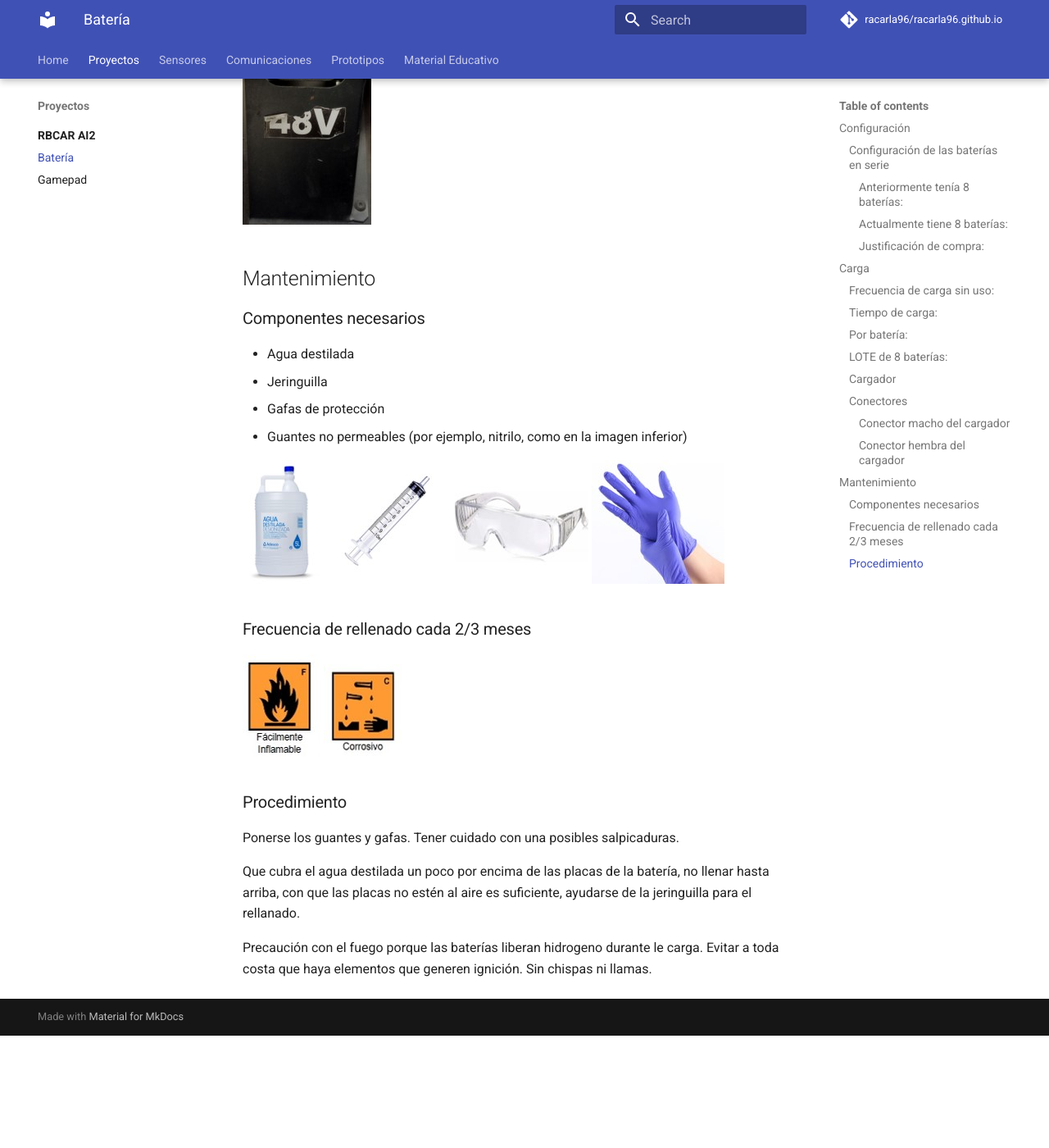
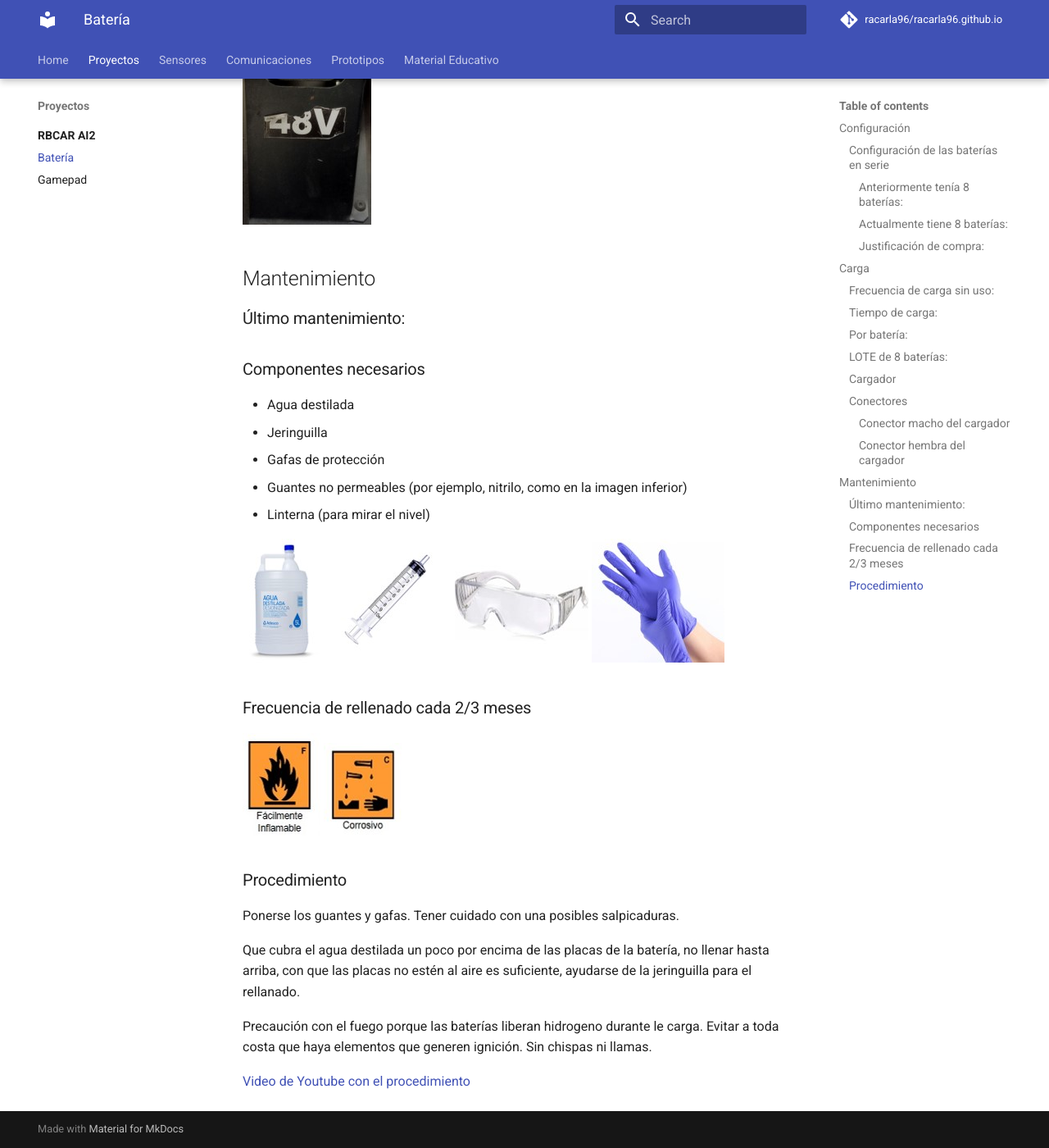
Before and after one commit to racarla96/racarla96.github.io, an MkDocs documentation site: the page built from docs/rbcar/bateria.md, in a window 1280 px wide and 1400 px high, scrolled down 2644 px. Shown: the whole window at 82% size. Built offline with MkDocs 1.6.1 and Material for MkDocs 9.7.7, drawn with Linux system fonts in a browser that asks for light colours; comment, search, counter and statistics services are not loaded; before the commit the page ends 3907 px from its top, so only the background shows below that.

```diff
--- a/docs/rbcar/bateria.md
+++ b/docs/rbcar/bateria.md
@@ -50,11 +50,14 @@
 
 ## Mantenimiento
 
+### Último mantenimiento:
+
 ### Componentes necesarios
 - Agua destilada
 - Jeringuilla
 - Gafas de protección
 - Guantes no permeables (por ejemplo, nitrilo, como en la imagen inferior)
+- Linterna (para mirar el nivel)
 
 ![](img/bateria/bateria-mantenimiento-agua-destilada.jpg)
 ![](img/bateria/bateria-mantenimiento-jeringuilla.jpg)
@@ -73,3 +76,5 @@
 no llenar hasta arriba, con que las placas no estén al aire es suficiente, ayudarse de la jeringuilla para el rellanado.
 
 Precaución con el fuego porque las baterías liberan hidrogeno durante le carga. Evitar a toda costa que haya elementos que generen ignición. Sin chispas ni llamas.
+
+[Video de Youtube con el procedimiento](https://www.youtube.com/watch?v=gYsozEP8XMg)
```
Also changed, not shown: docs/quanser/index.md (+11 -11 lines).
